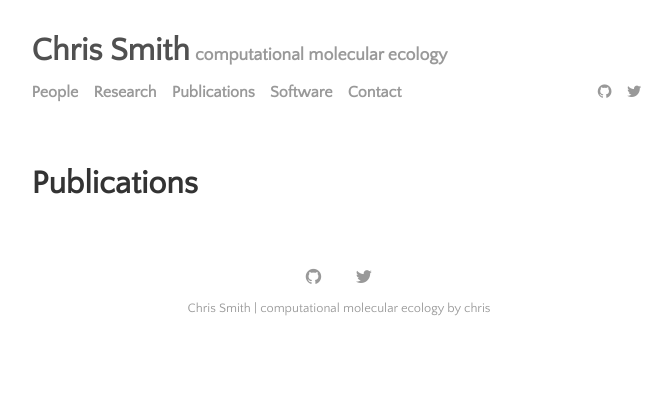
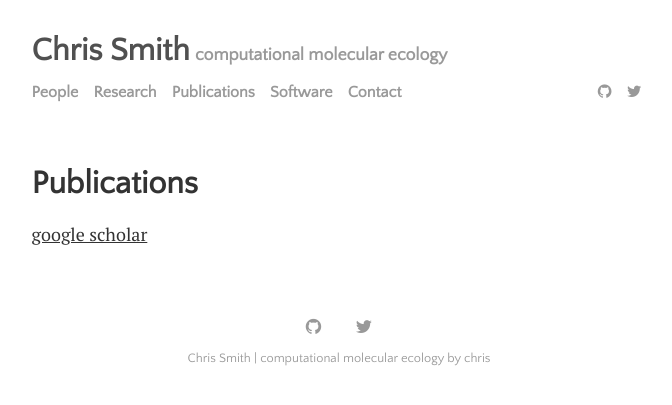
Before and after one commit to chriscrsmith/chriscrsmith.github.io, a Jekyll site: the page built from menu/publications.md, in a window 1280 px wide. Shown: the top 405 px of the page, without its empty margins (301-973 px from the left). Built offline with Jekyll 4.4.1, drawn with Linux system fonts in a browser that asks for light colours.

Commit message:
Update publications.md

```diff
--- a/menu/publications.md
+++ b/menu/publications.md
@@ -3,3 +3,5 @@ layout: page
 title: Publications
 permalink: /publications
 ---
+
+[google scholar](https://scholar.google.com/citations?user=ZHHGVn8AAAAJ&hl=en)
```
